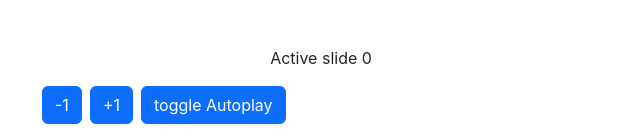
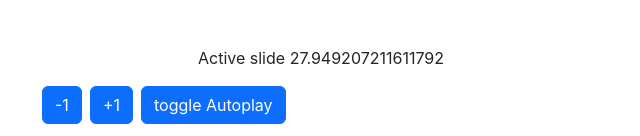
Before and after one commit to DilbarAkkaya/slider-app, a React (Create React App) app: page / in a window 1280 px wide. Shown: the part 421-557 px from the top of the page, without its empty margins (319-959 px from the left). Built offline with nearby package versions, Linux system fonts and the light colour scheme.

Commit message:
feat: add function calcValue

```diff
--- a/src/App.js
+++ b/src/App.js
@@ -37,9 +37,12 @@ import './App.css';
 }
 }  */
 
+const calcValue = () => {
+  return Math.random() *(50-1) + 1;
+}
 const Slider = (props) => {
 
-  const [ slide, setSlide ] = useState(0);
+  const [ slide, setSlide ] = useState(calcValue);
   const [ autoplay, setAutoplay ] = useState(false);
 
   function changeSlide(i) {
```
